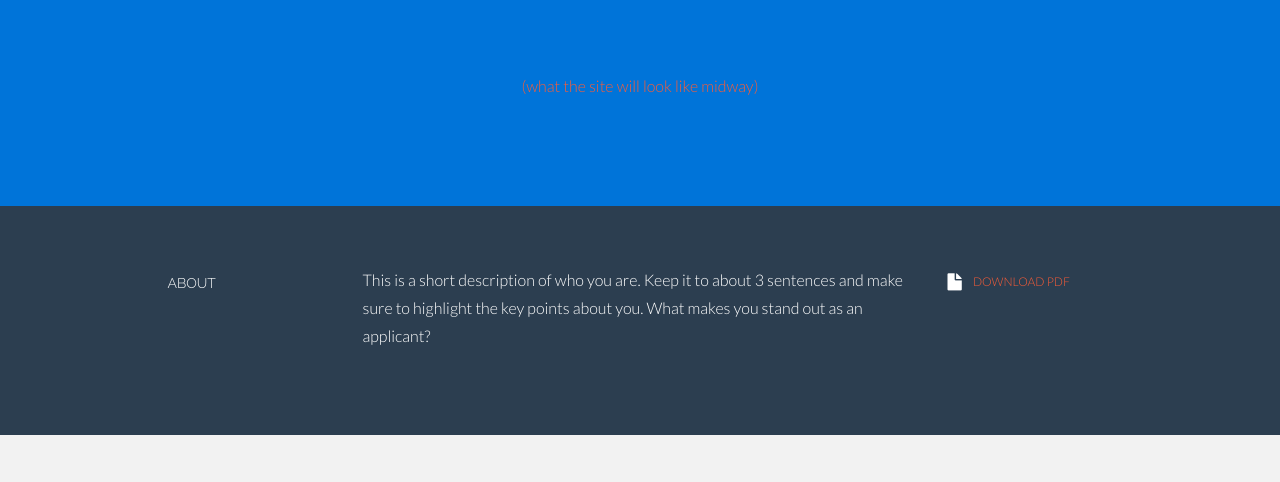
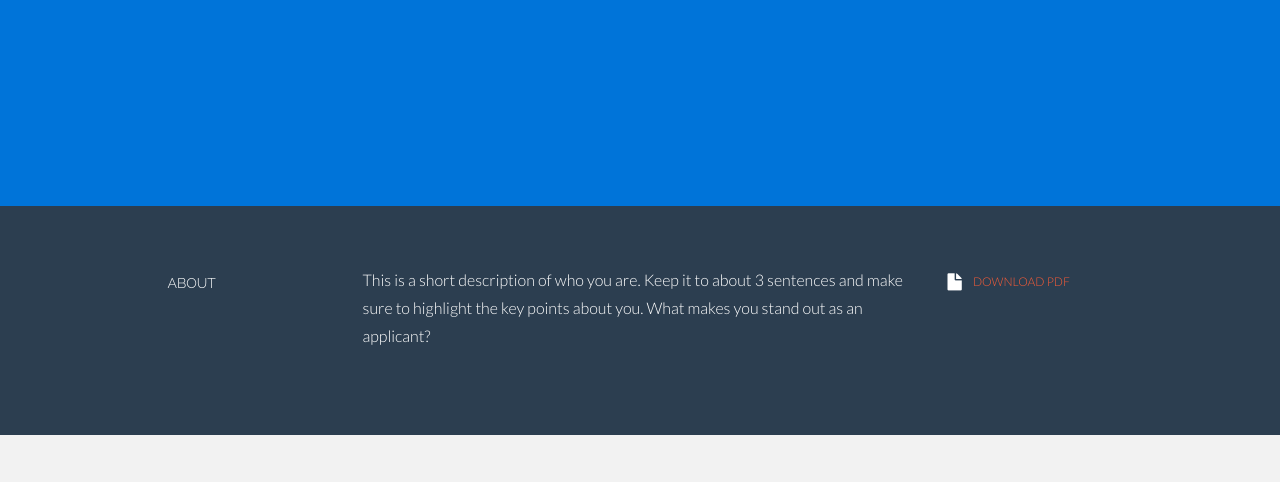
Before and after one commit to knommon/resume, a plain HTML site: page index.html in a window 1280 px wide. Shown: the part 294-776 px from the top of the page. Drawn offline with Linux system fonts and the light colour scheme.

Commit message:
removed preview link

```diff
--- a/index.html
+++ b/index.html
@@ -41,11 +41,6 @@
 					<h1>Your Name</h1>
 					<!-- EDIT: title | email -->
 					<h3>Web Designer | <a href="mailto:YOU@EMAIL.com" target="_blank">YOU@EMAIL.com</a></h3>
-					<br />
-					<br />
-					<br />
-					<!-- EDIT: delete-->
-					<a href="stages/index-final.html" >(what the site will look like midway)</a>
 				</div><!--/.col-lg-12 -->
 			</div><!--/.row -->
 		</div><!--/.container -->
```
